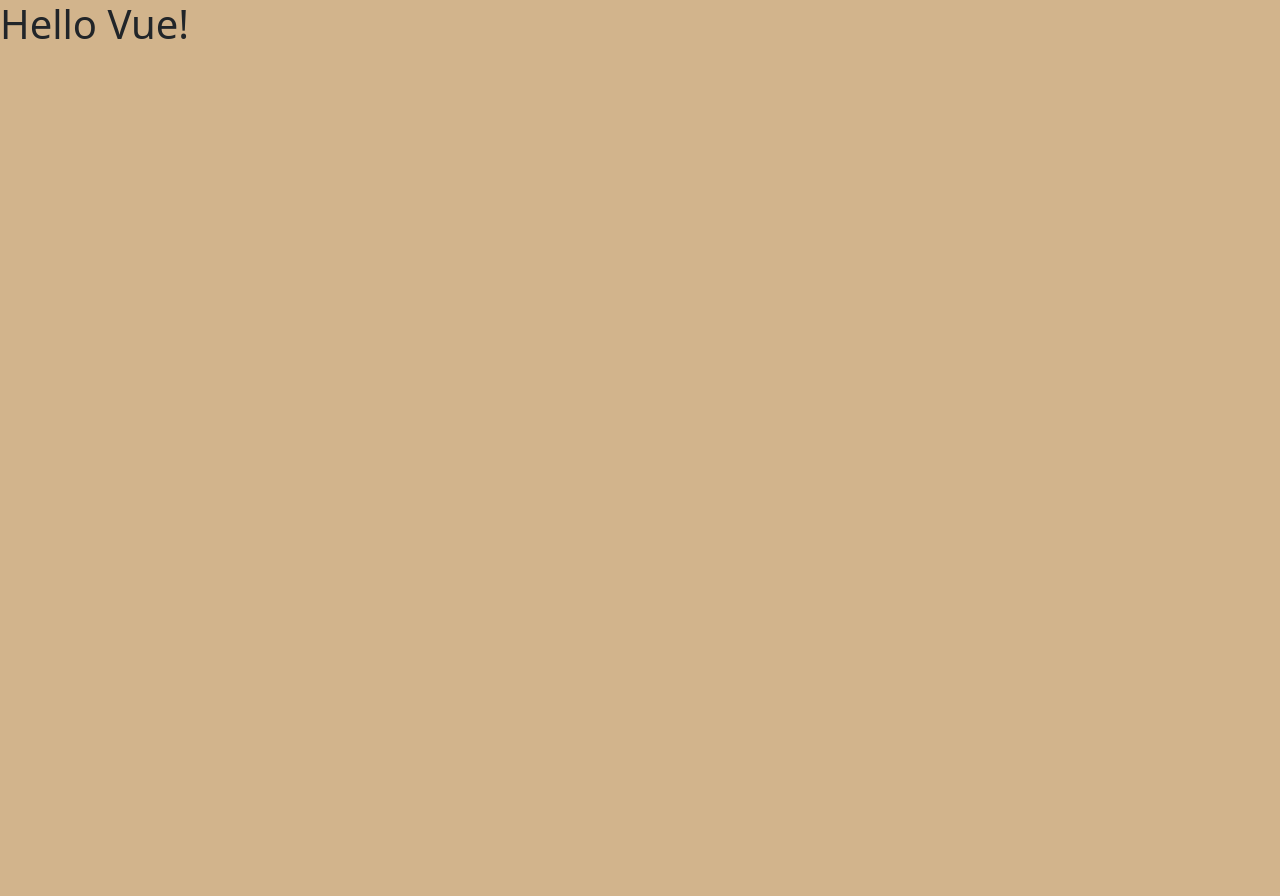
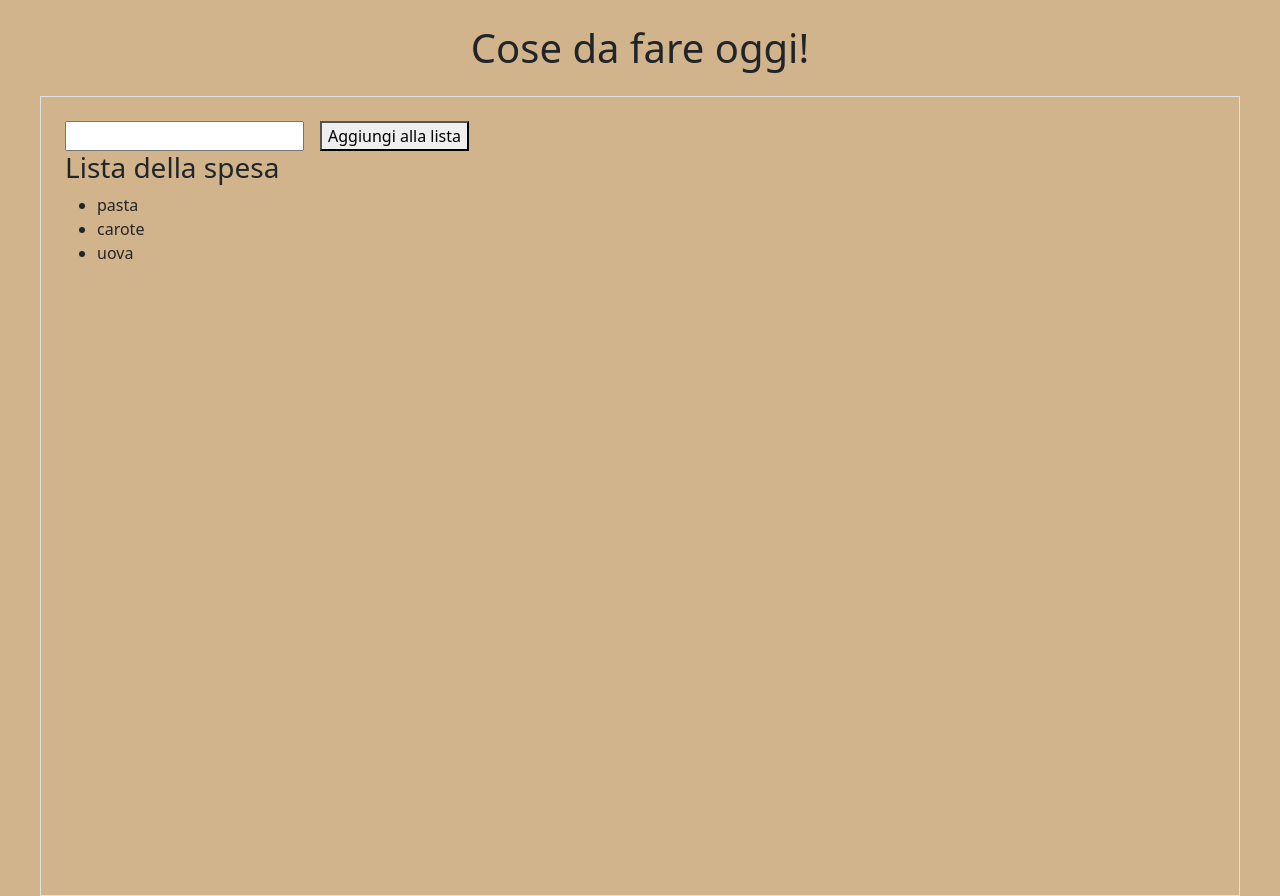
Before and after one commit to Richter96/vue-todolist, a plain HTML site: page index.html in a window 1280 px wide. Before the commit the page ends 800 px from the top, so only its background shows below. Drawn offline with nearby package versions, Linux system fonts and the light colour scheme.

Commit message:
add function new items

```diff
--- a/assets/css/style.css
+++ b/assets/css/style.css
@@ -1,3 +1,9 @@
 body{
     background-color: tan;
 }
+
+.container-lists {
+    width: 1200px;
+    margin: auto;
+    height: 800px;
+}
--- a/assets/js/app.js
+++ b/assets/js/app.js
@@ -1,9 +1,59 @@
+/* Descrizione:
+Rifare l'esercizio della to do list. Questa volta però ogni todo sarà un oggetto, formato da due proprietà:
+text, una stringa che indica il testo del todo
+done, un booleano (true/false) che indica se il todo è stato fatto oppure no
+MILESTONE 1
+Stampare all'interno di una lista HTML un item per ogni todo. Se la proprietà done è uguale a true, visualizzare il testo del todo sbarrato.
+
+
+
+
+MILESTONE 2
+Visualizzare a fianco ad ogni item ha una "x": cliccando su di essa, il todo viene rimosso dalla lista.
+MILESTONE 3
+Predisporre un campo di input testuale e un pulsante "aggiungi": cliccando sul pulsante, il testo digitato viene letto e utilizzato per creare un nuovo todo, che quindi viene aggiunto alla lista dei todo esistenti. */
+
+
 const { createApp } = Vue
 
-  createApp({
-    data() {
-      return {
-        titolo: 'Hello Vue!'
+createApp({
+  data() {
+    return {
+      titolo: 'Cose da fare oggi!',
+      newItemName: '',
+      itemsStructure : {
+        nome:'',
+        todo:false
+      },
+      items: [
+        {
+          nome: 'pasta',
+          todo: 'false'
+        },
+        {
+          nome: 'carote',
+          todo: 'false'
+        },
+        {
+          nome: 'uova',
+          todo: 'false'
+        }
+      ],
+    }
+  },
+  methods: {
+    addNewItems(){
+      console.log('aggiungi nuovo elemento');
+      console.log(this.newItemName);
+      const newItem = {
+        nome: this.newItemName,
+        todo:false
       }
+      newItem.nome = this.newItemName
+      console.log(newItem)
+
+      this.items.push(newItem)
     }
-  }).mount('#app')
+  },
+
+}).mount('#app')
--- a/index.html
+++ b/index.html
@@ -16,7 +16,18 @@
 
 <body>
     <div id="app">
-        <h1>{{titolo}}</h1>
+        <header>
+            <h1 class="text-center my-4">{{titolo}}</h1>
+        </header>
+        <div class="container-lists p-4 border border-1">
+            <input type="text" v-model="newItemName" >
+            <button class="add mx-3" @click="addNewItems()">Aggiungi alla lista</button>
+
+            <h3>Lista della spesa</h3>
+            <ul>
+                <li v-for="(item, index) in items">{{item.nome}} {{}}</li>
+            </ul>
+        </div>
 
 
     </div>
```
Also changed, not shown: 1 other file.
